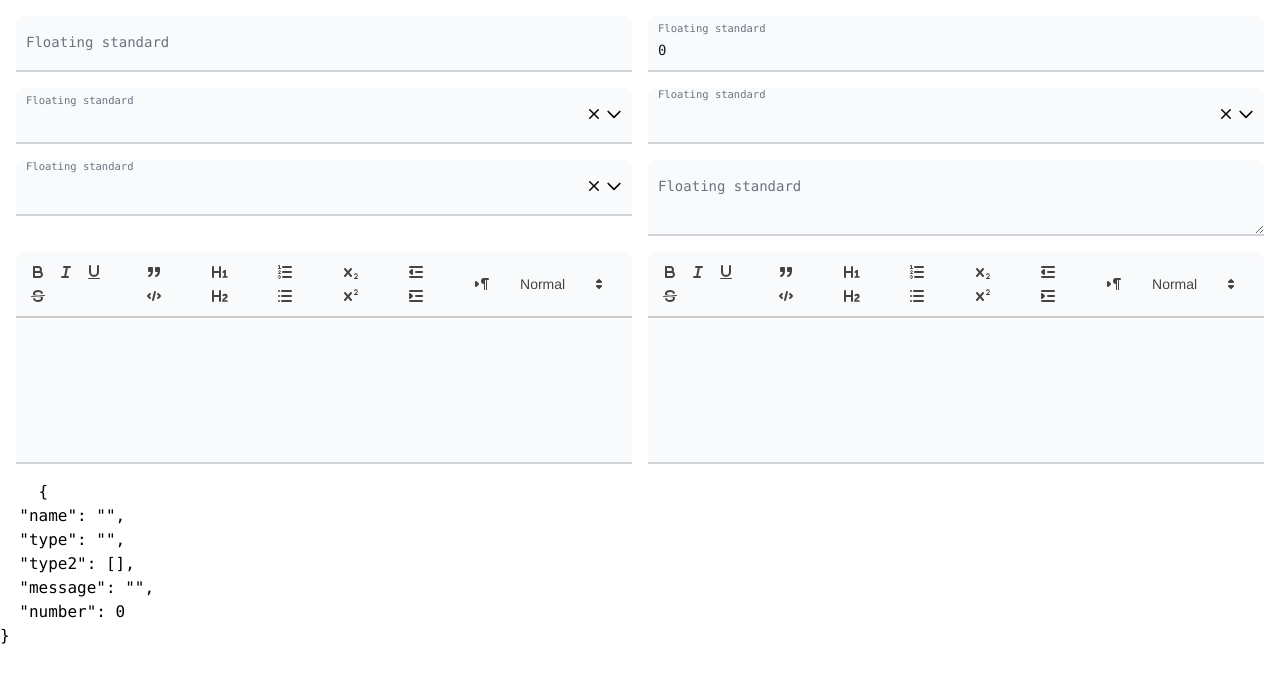
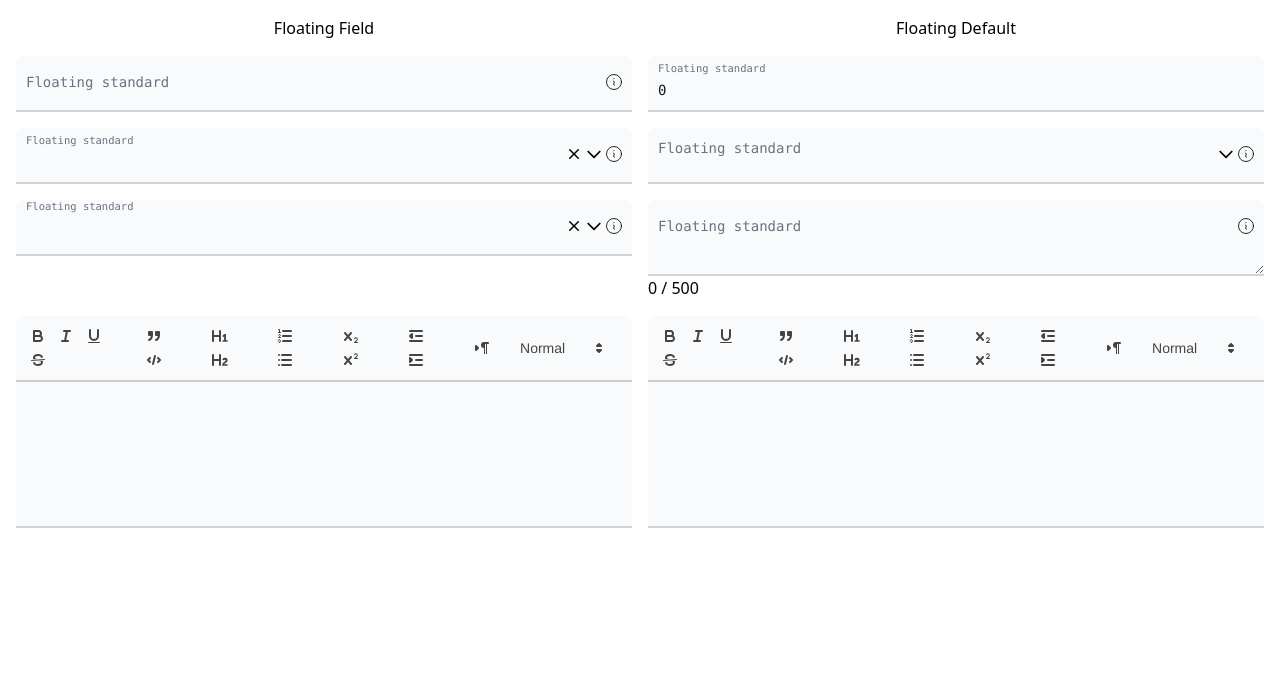
Before and after one commit to LLNet/vue-floating-form, a Vue app: page / in a window 1280 px wide. Shown: the top 682 px of the page. Built offline with nearby package versions, Linux system fonts and the light colour scheme.

Commit message:
update to support info icon

```diff
--- a/package.json
+++ b/package.json
@@ -1,7 +1,7 @@
 {
   "name": "llnet-vue-floating-form",
   "private": false,
-  "version": "0.0.4",
+  "version": "0.0.6",
   "type": "module",
   "author": "LLNet",
   "files": [
@@ -48,6 +48,7 @@
     "@vueuse/core": "^10.10.0"
   },
   "devDependencies": {
+    "@floating-ui/vue": "^1.1.2",
     "@vitejs/plugin-vue": "^5.0.4",
     "autoprefixer": "^10.4.19",
     "postcss": "^8.4.38",
--- a/src/App.vue
+++ b/src/App.vue
@@ -6,6 +6,7 @@ import {ref} from "vue";
 import Number from "./components/Number.vue";
 import Editor from "./components/Editor.vue";
 import Select2 from "@/components/Select2.vue";
+import {flip, offset, shift, useFloating} from "@floating-ui/vue";
 
 const form = ref({
   name: '',
@@ -14,22 +15,51 @@ const form = ref({
   message: '',
   number: 0
 });
+const layout = ref('floating-field');
+const events = ref([]);
+
+function info(ob) {
+  reference.value = ob.status ? ob.target : null;
+  events.value.push(ob.target);
+}
+
+const reference = ref(null);
+const floating = ref(null);
+
+const {floatingStyles} = useFloating(reference, floating, {
+  placement: 'top',
+  middleware: [offset(10), flip(), shift()],
+});
 </script>
 <template>
   <div class="grid grid-cols-2 gap-4 p-4 container mx-auto">
-    <Text v-model="form.name" />
-    <Number v-model="form.number" />
-    <Select v-model="form.type" :empty-value="null" :options="['1', {label:2, value:2}, {label:2, value:2, group:'test'}, {label:3}, '5']" />
-    <Select2 v-model="form.type" :empty-value="null" />
-    <Select2 :multiple="true" v-model="form.type2" :empty-value="null" :options="['1', {label:2, value:2}, {label:2, value:2, group:'test'}, {label:3}, '5']" />
-    <Textarea v-model.lazy="form.message" />
-    <Editor v-model="form.message" />
-    <Editor v-model="form.name" content-type="text" />
+    <button @click="layout = 'floating-field'">Floating Field</button>
+    <button @click="layout = 'floating-default'">Floating Default</button>
+    <Text :layout="layout" v-model="form.name" :info="info" />
+    <Number :layout="layout" v-model="form.number" />
+    <Select :layout="layout" v-model="form.type" :info="info" />
+    <Select2
+        :info="info"
+        :layout="layout"
+        v-model="form.type"
+        :empty-value="''"
+        :options="['1', {label:2, value:2}, {label:2, value:2, group:'test'}, {label:3}, '5']"
+    />
+    <Select2
+        :layout="layout"
+        :multiple="true"
+        v-model="form.type2"
+        :empty-value="null"
+        :options="['1', {label:2, value:2}, {label:2, value:2, group:'test'}, {label:3}, '5']"
+        :info="info"
+    />
+    <Textarea v-model.lazy="form.message" :info="info" :layout="layout">
+      <div>{{ form.message.length }} / 500</div>
+    </Textarea>
+    <Editor v-model="form.message" :layout="layout" />
+    <Editor v-model="form.name" content-type="text" :layout="layout"/>
+    <div v-if="reference" ref="floating" :style="floatingStyles">
+      Test
+    </div>
   </div>
-  <pre>
-    {{ form }}
-  </pre>
-  <dialog>
-    <pre>{{form}}</pre>
-  </dialog>
 </template>
--- a/src/components/Editor.vue
+++ b/src/components/Editor.vue
@@ -1,5 +1,5 @@
 <template>
-  <div class="floating-field">
+  <div :class="layout">
     <div class="editor">
       <div ref="editor">
       </div>
@@ -27,7 +27,12 @@ const props = defineProps({
   contentType: {
     type: String,
     default: 'html'
-  }
+  },
+  layout: {
+    type: String,
+    default: 'floating-field',
+    validator: (value) => ['floating-field', 'floating-default'].includes(value)
+  },
 });
 
 function setContent(value) {
--- /dev/null
+++ b/src/components/InfoIcon.vue
@@ -0,0 +1,49 @@
+<template>
+  <svg
+      class="info"
+      fill="none"
+      stroke="currentColor"
+      viewBox="0 0 24 24"
+      xmlns="http://www.w3.org/2000/svg"
+      ref="infoEl"
+      @title="infoMessage"
+      @click="show = !show"
+      @mouseenter="show = true"
+      @mouseleave="show = false"
+  >
+    <path stroke-linecap="round" stroke-linejoin="round" d="m11.25 11.25.041-.02a.75.75 0 0 1 1.063.852l-.708 2.836a.75.75 0 0 0 1.063.853l.041-.021M21 12a9 9 0 1 1-18 0 9 9 0 0 1 18 0Zm-9-3.75h.008v.008H12V8.25Z" />
+  </svg>
+</template>
+<script setup>
+import {ref, watch} from "vue";
+
+const infoEl = ref(null);
+const show = ref(false);
+
+const props = defineProps({
+  info: {
+    type: Function,
+    default: null
+  },
+  infoMessage: {
+    type: String,
+    default: ''
+  },
+  wrapperEl: {
+    type: Object,
+    default: null
+  },
+  inputEl: {
+    type: Object,
+    default: null
+  },
+  value: {
+    type: [String, Number, Array, Object, Boolean],
+    default: null
+  }
+});
+
+watch(() => show.value, (status) => {
+  props.info({status, target: infoEl.value, wrapperElement: props.wrapperEl, inputElement: props.inputEl, value:props.value, infoMessage:props.infoMessage})
+});
+</script>
--- a/src/components/Number.vue
+++ b/src/components/Number.vue
@@ -1,6 +1,14 @@
 <template>
-  <div class="floating-field" :class="value?.length === 0 ? 'empty':'has-content'">
+  <div
+      ref="wrapperEl"
+      :class="[
+          value?.length === 0 ? 'empty':'has-content',
+          layout === 'floating-field' ? 'floating-field':'floating-default',
+          info ? 'has-info':undefined
+      ]"
+  >
     <input
+      ref="inputEl"
       type="text"
       class="input"
       placeholder=" "
@@ -10,12 +18,21 @@
       inputmode="numeric"
     />
     <Label :label="label" />
+    <InfoIcon
+        v-if="info"
+        :info="info"
+        :select-item
+    />
   </div>
 </template>
 <script setup>
 import {useVModel} from "@vueuse/core";
 import Label from "./Label.vue";
-import {computed} from "vue";
+import {computed, ref} from "vue";
+import InfoIcon from "./InfoIcon.vue";
+const wrapperEl = ref(null);
+const inputEl   = ref(null);
+const infoEl    = ref(null);
 
 const props = defineProps({
   label: {
@@ -34,7 +51,20 @@ const props = defineProps({
     type: String,
     default: 'int',
     validator: (value) => ['int', 'float'].includes(value)
-  }
+  },
+  layout: {
+    type: String,
+    default: 'floating-field',
+    validator: (value) => ['floating-field', 'floating-default'].includes(value)
+  },
+  info: {
+    type: Function,
+    default: null
+  },
+  infoMessage: {
+    type: String,
+    default: ''
+  },
 });
 const emit = defineEmits(['update:modelValue'])
 const value = computed({
--- a/src/components/Select.vue
+++ b/src/components/Select.vue
@@ -1,5 +1,12 @@
 <template>
-  <div class="floating-field" :class="emptyValue === value ? 'empty' : 'selected'">
+  <div
+      :class="[
+          emptyValue === value ? 'empty' : 'selected',
+          layout === 'floating-field' ? 'floating-field':'floating-default',
+          info ? 'has-info' : undefined
+      ]"
+      ref="wrapperEl"
+  >
     <select
       ref="selectItem"
       class="input"
@@ -19,6 +26,13 @@
         <ReuseTemplate :options="options.options.filter((option) => option.group === group)" />
       </optgroup>
     </select>
+    <InfoIcon
+        v-if="info"
+        :info="info"
+        :value="value"
+        :input-el="selectItem"
+        :wrapper-el="wrapperEl"
+    />
     <svg class="select" fill="none" stroke="currentColor" viewBox="0 0 24 24" xmlns="http://www.w3.org/2000/svg">
       <path stroke-linecap="round" stroke-linejoin="round" stroke-width="2" d="M19 9l-7 7-7-7" />
     </svg>
@@ -40,9 +54,13 @@
 import {computed, ref} from "vue";
 import {useActiveElement, useVModel, useTemplateRefsList, createReusableTemplate} from "@vueuse/core";
 import Label from "./Label.vue";
+import InfoIcon from "./InfoIcon.vue";
 const selectItem = ref(null);
 const activeElement = useActiveElement();
 
+const wrapperEl = ref(null);
+const inputEl   = ref(null);
+const infoEl    = ref(null);
 
 const props = defineProps({
   label: {
@@ -68,6 +86,19 @@ const props = defineProps({
   noneGroupedLabel: {
     type: String,
     default: null
+  },
+  info: {
+    type: Function,
+    default: null
+  },
+  infoMessage: {
+    type: String,
+    default: ''
+  },
+  layout: {
+    type: String,
+    default: 'floating-field',
+    validator: (value) => ['floating-field', 'floating-default'].includes(value)
   }
 });
 
--- a/src/components/Select2.vue
+++ b/src/components/Select2.vue
@@ -1,8 +1,15 @@
 <template>
   <div
     ref="selectElement"
-    class="floating-field select2"
-    :class="{ focus: focusin, empty: value === emptyValue, selected: value !== emptyValue}"
+    class="select2"
+    :class="{
+      focus: focusin,
+      empty: (value === emptyValue),
+      selected: (value !== emptyValue),
+      'has-info': info,
+      'floating-field': (layout === 'floating-field'),
+      'floating-default': (layout === 'floating-default')
+    }"
     @click.passive="staticValue = !staticValue"
     @focusin.passive="focusin = true"
     @focusout.passive="focusin = false"
@@ -54,6 +61,7 @@
       </div>
     </Listbox>
     <Label :label="label" class="z-20 block" />
+    <InfoIcon v-if="info" :info="info" :wrapperEl="selectElement" :value="value" />
     <svg class="select" fill="none" stroke="currentColor" viewBox="0 0 24 24" xmlns="http://www.w3.org/2000/svg">
       <path stroke-linecap="round" stroke-linejoin="round" stroke-width="2" d="M19 9l-7 7-7-7" />
     </svg>
@@ -82,6 +90,11 @@ import {
 } from '@headlessui/vue'
 import Label from "@/components/Label.vue";
 import {useVModel} from "@vueuse/core";
+import InfoIcon from "./InfoIcon.vue";
+
+const wrapperEl = ref(null);
+const inputEl   = ref(null);
+const infoEl    = ref(null);
 
 const props = defineProps({
   label: {
@@ -103,6 +116,19 @@ const props = defineProps({
   multiple: {
     type: Boolean,
     default: false
+  },
+  info: {
+    type: Function,
+    default: null
+  },
+  infoMessage: {
+    type: String,
+    default: ''
+  },
+  layout: {
+    type: String,
+    default: 'floating-field',
+    validator: (value) => ['floating-field', 'floating-default'].includes(value)
   }
 });
 
--- a/src/components/Text.vue
+++ b/src/components/Text.vue
@@ -1,17 +1,38 @@
 <template>
-  <div class="floating-field" :class="value?.length === 0 ? 'empty':'has-content'">
+  <div
+      :class="[
+        (value?.length === 0 ? 'empty':'has-content'),
+        (layout === 'floating-field' ? 'floating-field':'floating-default'),
+        (info ? 'has-info':undefined)
+      ]"
+      ref="wrapperEl"
+  >
     <input
+      ref="inputEl"
       type="text"
       class="input"
       placeholder=" "
       v-model="value"
     />
     <Label :label="label" />
+    <InfoIcon
+      v-if="info"
+      :info="info"
+      :input-el="inputEl"
+      :wrapper-el="wrapperEl"
+      :value="value"
+    />
   </div>
 </template>
 <script setup>
 import {useVModel} from "@vueuse/core";
 import Label from "./Label.vue";
+import {ref} from "vue";
+import InfoIcon from "./InfoIcon.vue";
+
+const wrapperEl = ref(null);
+const inputEl   = ref(null);
+const infoEl    = ref(null);
 
 const props = defineProps({
   label: {
@@ -25,7 +46,20 @@ const props = defineProps({
   modelModifiers: {
     type: Object,
     default: () => ({})
-  }
+  },
+  layout: {
+    type: String,
+    default: 'floating-field',
+    validator: (value) => ['floating-field', 'floating-default'].includes(value)
+  },
+  info: {
+    type: Function,
+    default: () => null
+  },
+  infoMessage: {
+    type: String,
+    default: ''
+  },
 });
 const emit = defineEmits(['update:modelValue'])
 const value = useVModel(props, 'modelValue', emit)
--- a/src/components/Textarea.vue
+++ b/src/components/Textarea.vue
@@ -1,16 +1,37 @@
 <template>
-  <div class="floating-field" :class="value?.length === 0 ? 'empty':'has-content'">
+  <div
+      ref="wrapperEl"
+      :class="[
+        (value?.length === 0 ? 'empty':'has-content'),
+        (layout === 'floating-field' ? 'floating-field':'floating-default'),
+        (info ? 'has-info':undefined)
+      ]"
+  >
     <textarea
       class="input"
       placeholder=" "
       v-model="value"
+      ref="inputEl"
     />
     <Label :label="label" />
+    <InfoIcon
+        v-if="info"
+        :info="info"
+        :input-el="inputEl"
+        :wrapper-el="wrapperEl"
+        :value="value"
+    />
+    <slot />
   </div>
 </template>
 <script setup>
 import Label from "./Label.vue";
 import {useVModel} from "@vueuse/core";
+import {ref} from "vue";
+import InfoIcon from "./InfoIcon.vue";
+const wrapperEl = ref(null);
+const inputEl   = ref(null);
+const infoEl    = ref(null);
 
 const props = defineProps({
   label: {
@@ -24,8 +45,22 @@ const props = defineProps({
   modelModifiers: {
     type: Object,
     default: () => ({})
-  }
+  },
+  info: {
+    type: Function,
+    default: null
+  },
+  infoMessage: {
+    type: String,
+    default: ''
+  },
+  layout: {
+    type: String,
+    default: 'floating-field',
+    validator: (value) => ['floating-field', 'floating-default'].includes(value)
+  },
 });
+
 const emit = defineEmits(['update:modelValue'])
 const value = useVModel(props, 'modelValue', emit)
 </script>
--- a/src/css/_field-tailwindcss.css
+++ b/src/css/_field-tailwindcss.css
@@ -49,12 +49,22 @@
 .floating-field > svg{
     @apply absolute top-4 right-0 size-5;
 }
+.floating-field > svg.info{
+    @apply right-2 cursor-pointer;
+}
 
 .floating-field > svg.select{
     @apply right-2 appearance-none;
 }
+.floating-field.has-info > svg.select{
+    @apply right-7 cursor-pointer;
+}
+
 .floating-field > svg.clear{
     @apply right-7 cursor-pointer;
+}
+.floating-field.has-info > svg.clear{
+    @apply right-12 cursor-pointer;
 }
 
 .floating-field.select2{
```
Also changed, not shown: src/css/_default-tailwindcss.css (+9 -0 lines), 1 other file (tests, documents, lock files or other folders).
